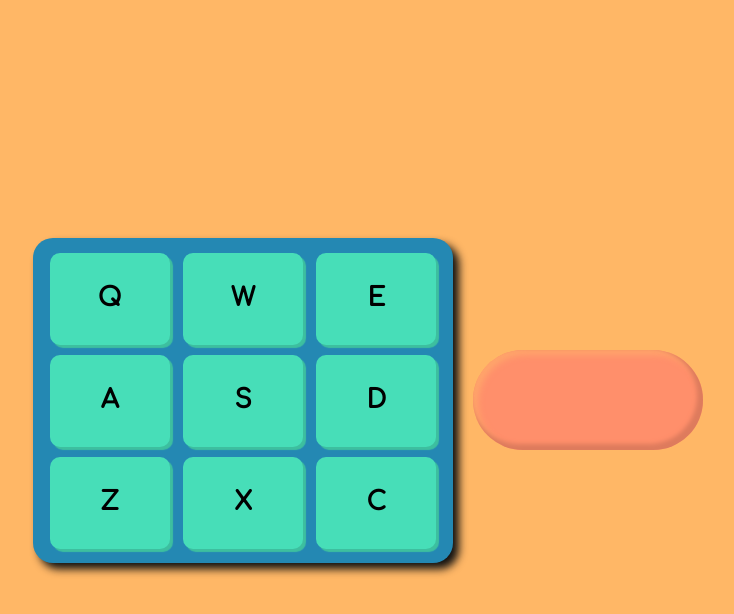
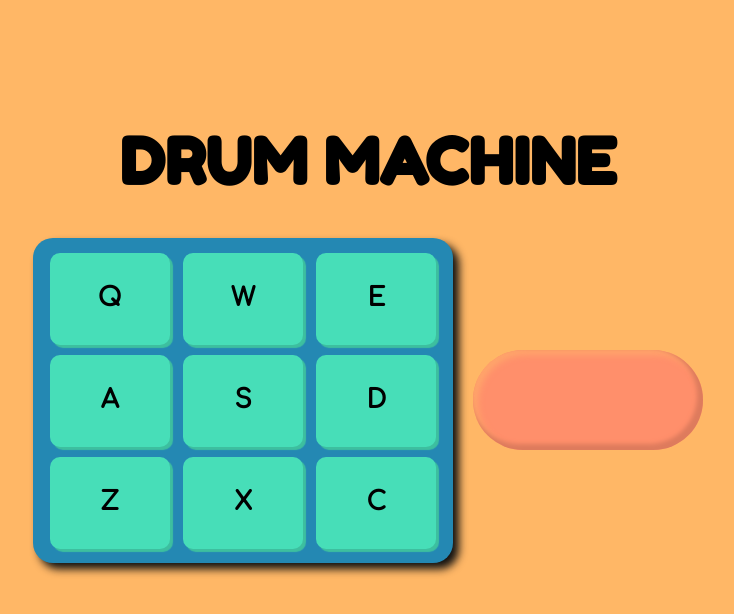
Before and after one commit to MauroLG/drum-machine, a React (Create React App) app: page / in a window 1280 px wide. Shown: the top 614 px of the page, without its empty margins (272-1006 px from the left). Built offline with nearby package versions, Linux system fonts and the light colour scheme.

Commit message:
Primera version finalizada

```diff
--- a/src/App.css
+++ b/src/App.css
@@ -6,6 +6,17 @@ html, body, #root, .App {
   width: 100%;
   text-align: center;
   background-color: #ffb766;
+}
+
+.title {
+  width:  100%;
+  position:  absolute;
+  top: 10%;
+  font-size: 2em;
+  font-family: 'Fredoka One', cursive;
+  font-weight: 100;
+  display: block;
+  min-height: 3em;
 }
 
 #drum-machine{
@@ -23,7 +34,7 @@ html, body, #root, .App {
  font-size:  2em;
  background-color:  #FF8F6B;
  border-radius: 100px;
- color: brown;
+ color: #000;
  /*box-shadow: inset 4px -4px 5px 2px #DE7B5D, inset -3px 3px 6px 2px #FFA56B;*/
  box-shadow: inset -4px -4px 4px 2px #DE7B5D, inset 3px 3px 6px 2px #FFA56B;
 }
--- a/src/App.js
+++ b/src/App.js
@@ -77,6 +77,7 @@ class App extends React.Component {
     render(){
         return (
             <div className="App">
+            <div className="title"><h1>DRUM MACHINE</h1></div>
                 <div id="drum-machine">
                         <div className="container-pad">
                             {drumKey.map(d => (
```
